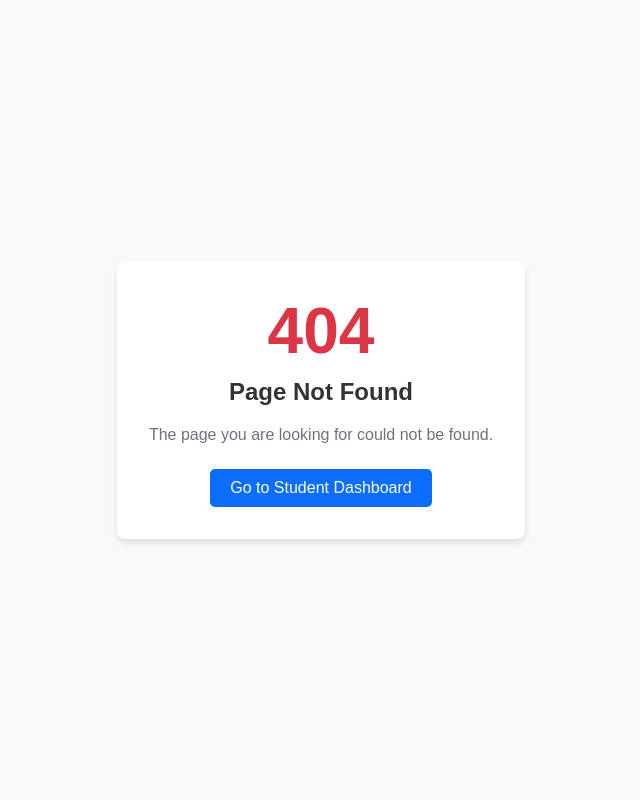
After one commit to Nyctukazu/room-reservation-system, a Flask app: template app/templates/404.html in a window 1280 px wide. The commit adds this page. Shown: the whole page, without its empty margins (319-959 px from the left). Run offline with Flask 3, Linux system fonts and the light colour scheme; the template is opened without the code that fills it, so the values that code supplies are empty.

Commit message:
fix routing

```diff
--- /dev/null
+++ b/app/templates/404.html
@@ -0,0 +1,61 @@
+<!DOCTYPE html>
+<html lang="en">
+<head>
+    <meta charset="UTF-8">
+    <meta name="viewport" content="width=device-width, initial-scale=1.0">
+    <title>404 - Page Not Found</title>
+    <style>
+        body {
+            font-family: Arial, sans-serif;
+            background-color: #f8f9fa;
+            margin: 0;
+            padding: 0;
+            display: flex;
+            align-items: center;
+            justify-content: center;
+            min-height: 100vh;
+        }
+        .container {
+            text-align: center;
+            padding: 2rem;
+            background: white;
+            border-radius: 8px;
+            box-shadow: 0 4px 6px rgba(0, 0, 0, 0.1);
+            max-width: 500px;
+        }
+        h1 {
+            font-size: 4rem;
+            margin: 0;
+            color: #dc3545;
+        }
+        h2 {
+            margin: 10px 0 20px 0;
+            color: #333;
+        }
+        p {
+            color: #6c757d;
+            margin-bottom: 25px;
+        }
+        a {
+            display: inline-block;
+            padding: 10px 20px;
+            background-color: #0d6efd;
+            color: white;
+            text-decoration: none;
+            border-radius: 5px;
+            font-weight: 500;
+        }
+        a:hover {
+            background-color: #0b5ed7;
+        }
+    </style>
+</head>
+<body>
+    <div class="container">
+        <h1>404</h1>
+        <h2>Page Not Found</h2>
+        <p>The page you are looking for could not be found.</p>
+        <a href="{{ url_for('student.dashboard') }}">Go to Student Dashboard</a>
+    </div>
+</body>
+</html>
--- a/app/templates/student/studentDashboard.html
+++ b/app/templates/student/studentDashboard.html
@@ -4,7 +4,7 @@
     <meta charset="UTF-8">
     <meta name="viewport" content="width=device-width, initial-scale=1.0">
     <title>Document</title>
-    <link rel="stylesheet" href="C:\Users\dsoria\Desktop\hackathon\app\static\css\style.css">
+    <link rel="stylesheet" href="{{ url_for('static', filename='css/style.css') }}">
 </head>
 <body>
     <div class="container">
```
Also changed, not shown: app/__init__.py (+10 -2 lines).
